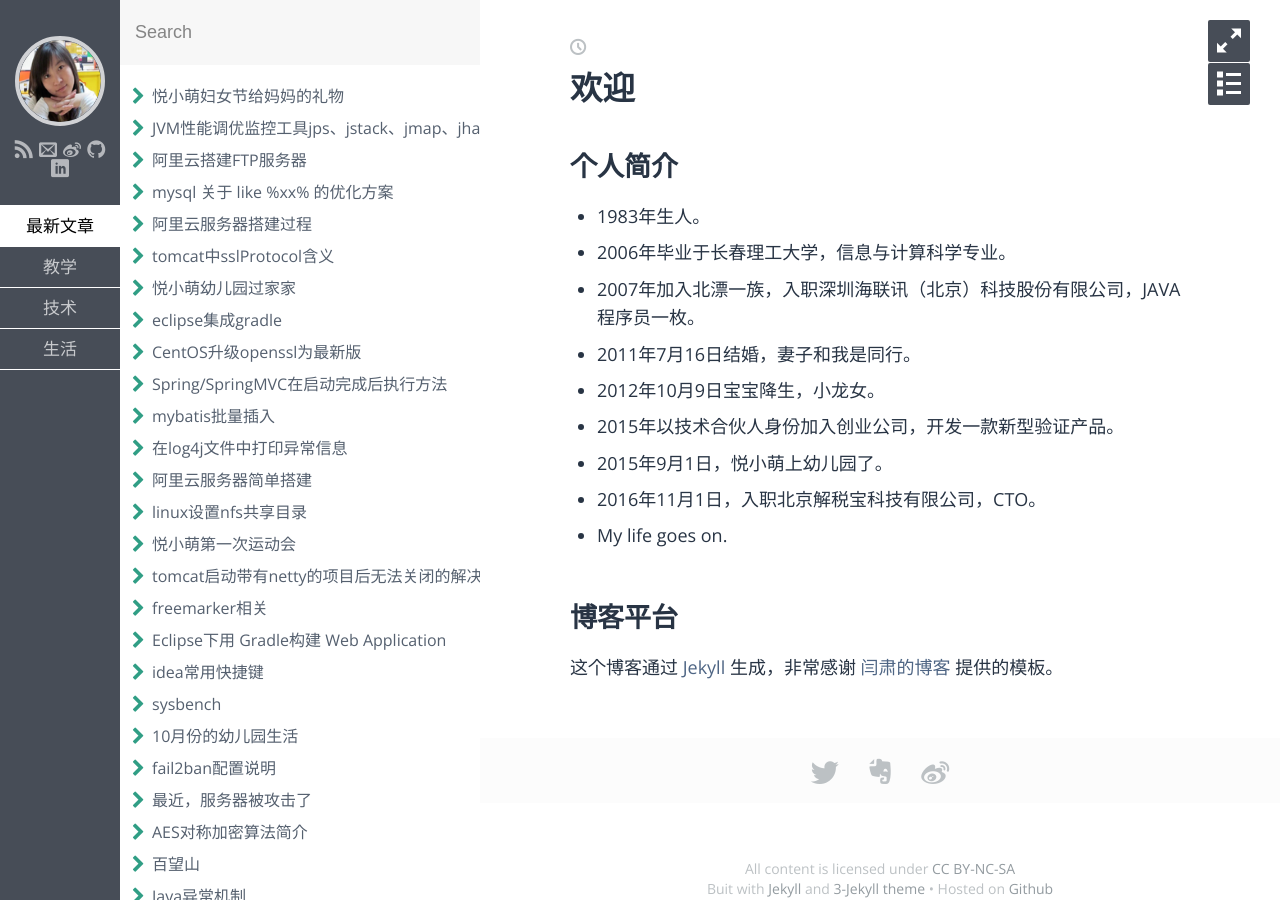
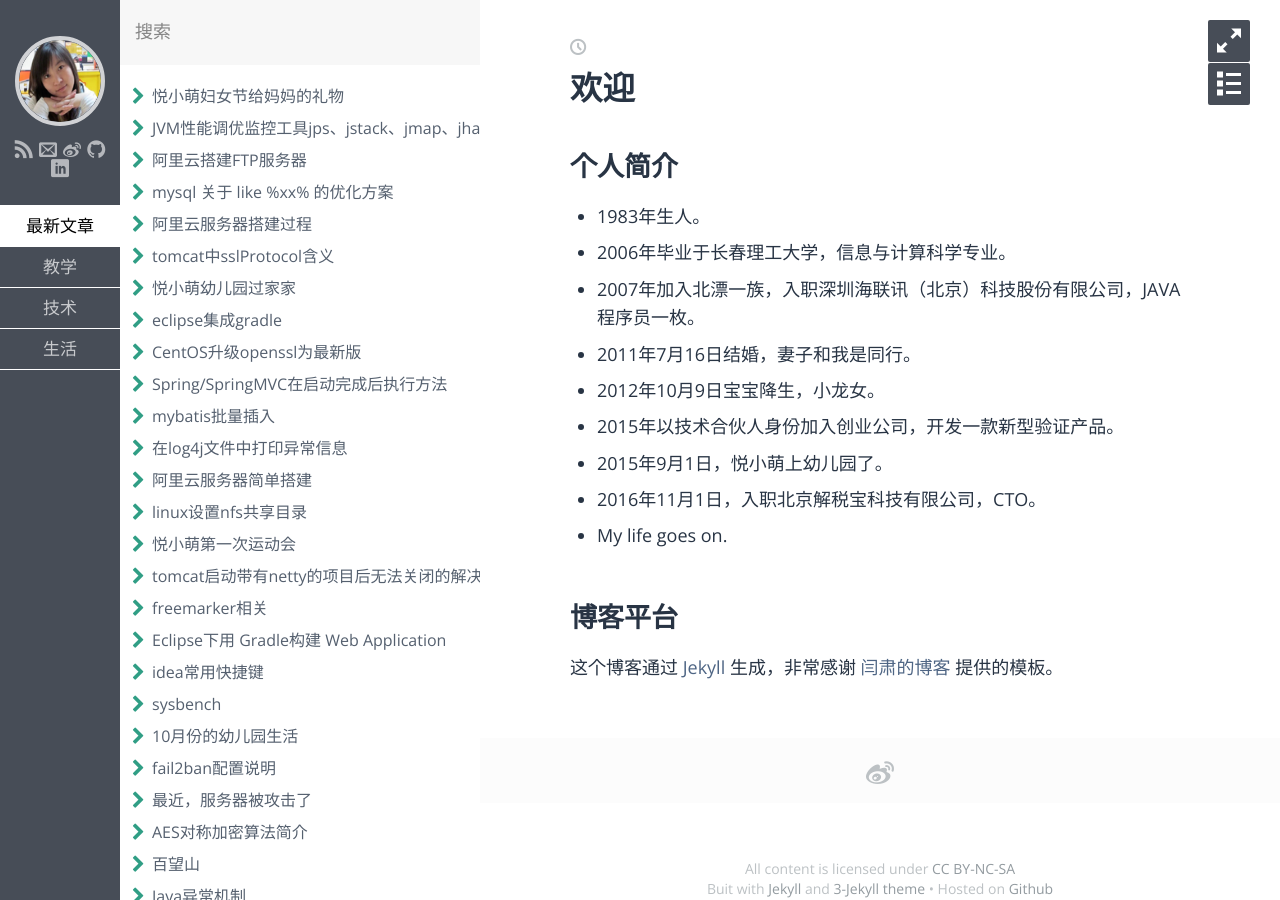
Before and after one commit to DrizztM/DrizztM.github.io, a Jekyll site: the page built from index.md, in a window 1280 px wide. Built offline with Jekyll 4.4.1, drawn with Linux system fonts in a browser that asks for light colours; some web fonts are replaced.

Commit message:
修改细节

```diff
--- a/_includes/sidebar.html
+++ b/_includes/sidebar.html
@@ -26,7 +26,7 @@
 
   <div id="sidebar-right">
     <div id="search-box">
-      <input id="search-input" type="text" placeholder="Search" />
+      <input id="search-input" type="text" placeholder="搜索" />
     </div>
 
     <nav id="toc">
--- a/_layouts/default.html
+++ b/_layouts/default.html
@@ -26,7 +26,7 @@ layout: compress
       <span id="post-toc-menu-icons"></span>
     </button>
     <div id="post-toc">
-      <span id="post-toc-title">Table of Contents</span>
+      <span id="post-toc-title">文章导航</span>
       <ul id="post-toc-ul"></ul>
     </div>
 
--- a/_layouts/post.html
+++ b/_layouts/post.html
@@ -15,8 +15,6 @@ layout: default
 
 <div class="post-share">
   <div class="container">
-    <a href="https://twitter.com/share?url={{ page.url | prepend: site.baseurl | prepend: site.url }}&text={{ page.title }}" target="_blank" class="post-share-icon twitter"></a>
-    <a href="https://www.evernote.com/clip.action?url={{ page.url | prepend: site.baseurl | prepend: site.url }}&title={{ page.title }}" target="_blank" class="post-share-icon evernote"></a>
     <a href="http://service.weibo.com/share/share.php?url={{ page.url | prepend: site.baseurl | prepend: site.url }}&title={{ page.title }}" target="_blank" class="post-share-icon weibo"></a>
   </div>
 </div>
```
